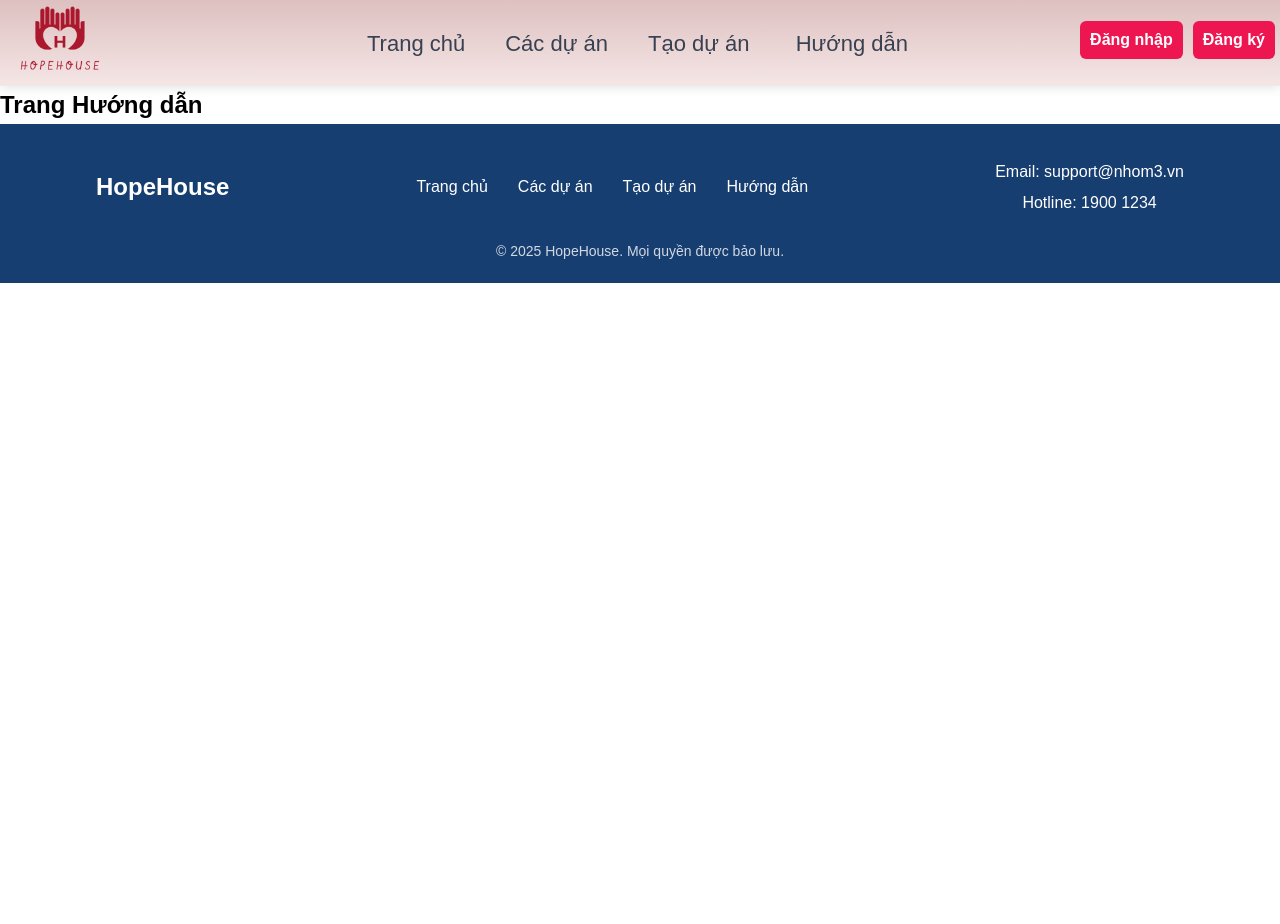
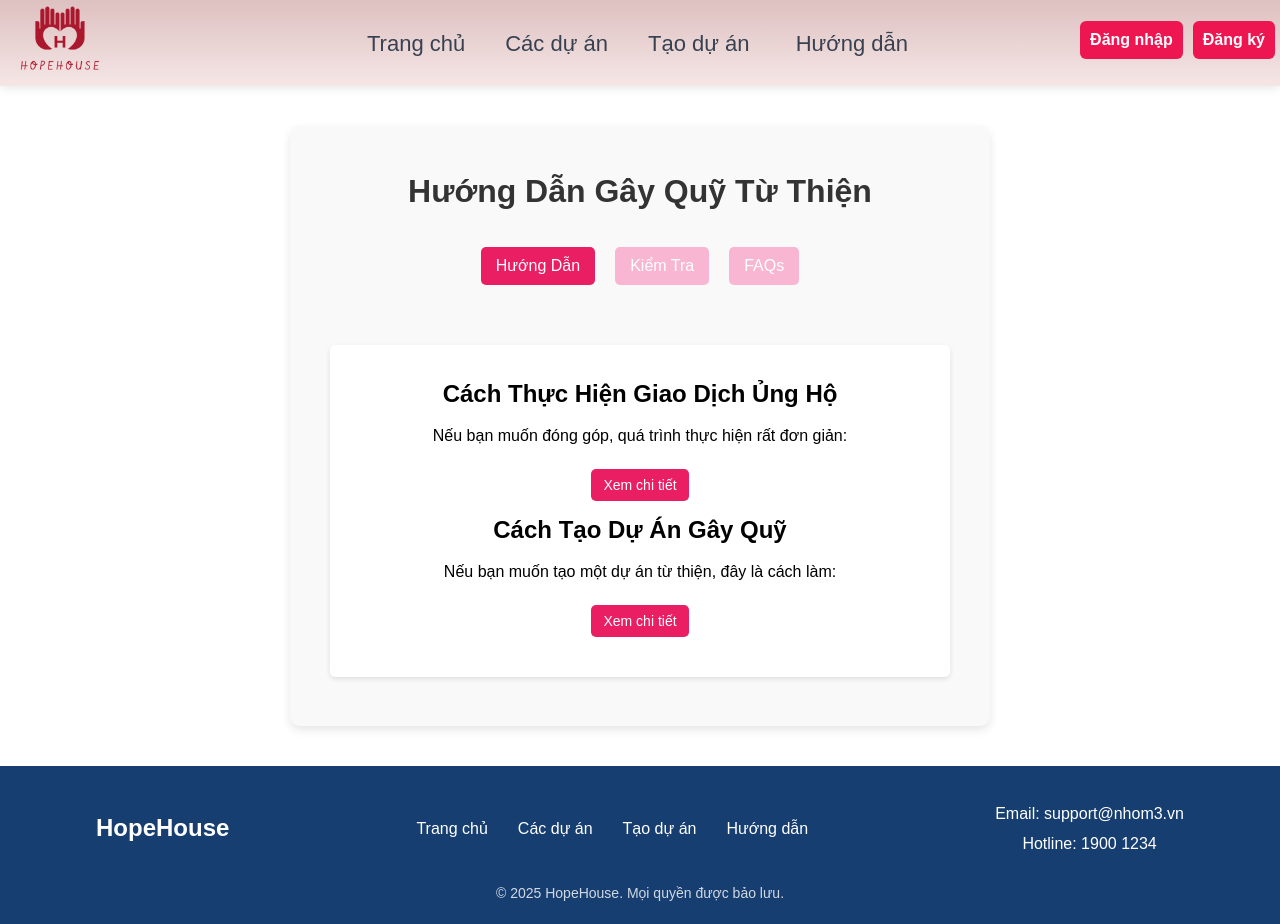
Before and after one commit to HnaKhoa222/WebCharity, a React (Create React App) app in the folder webcharity/: page /guide in a window 1280 px wide. Before the commit the page ends 800 px from the top, so only its background shows below. Built offline with nearby package versions, Linux system fonts and the light colour scheme; no server answers.

Commit message:
add Guidepage

```diff
--- a/webcharity/package.json
+++ b/webcharity/package.json
@@ -11,7 +11,7 @@
     "react": "^19.0.0",
     "react-dom": "^19.0.0",
     "react-router-dom": "^7.4.0",
-    "react-scripts": "5.0.1",
+    "react-scripts": "^5.0.1",
     "web-vitals": "^2.1.4"
   },
   "scripts": {
--- a/webcharity/src/App.js
+++ b/webcharity/src/App.js
@@ -1,11 +1,11 @@
 import React from "react";
 import { BrowserRouter, Routes, Route } from "react-router-dom";
-import { auth } from './firebase';
-import AuthPage from './components/AuthPage/AuthPage';
+import { auth } from "./firebase";
+import AuthPage from "./components/AuthPage/AuthPage";
 import Home from "./pages/Home";
 import Projects from "./pages/Projects";
 import Create from "./pages/Create";
-import Guide from "./pages/Guide";
+import Guide from "./pages/Guide/Guide";
 import Navbar from "./components/Navbar/Navbar";
 import Footer from "./components/Footer/Footer";
 
--- a/webcharity/src/pages/Guide.jsx
+++ /dev/null
@@ -1,3 +0,0 @@
-import React from "react";
-const GuidePage = () => <h2>Trang Hướng dẫn</h2>;
-export default GuidePage;
--- /dev/null
+++ b/webcharity/src/pages/Guide/Guide.css
@@ -0,0 +1,92 @@
+.guide-container {
+  max-width: 700px;
+  min-height: 600px;
+  margin: 40px auto;
+  padding: 40px;
+  border-radius: 10px;
+  background: #f9f9f9;
+  box-shadow: 0px 4px 10px rgba(0, 0, 0, 0.1);
+  text-align: center;
+}
+
+h1 {
+  color: #333;
+}
+
+.tab-buttons {
+  display: flex;
+  justify-content: center;
+  margin: 30px 0;
+}
+
+.tab-buttons button {
+  /* Các nút trong tab-buttons */
+  padding: 10px 15px;
+  margin: 0 10px;
+  border: none;
+  background-color: #f8b6d2; /* Màu hồng nhạt */
+  color: white;
+  border-radius: 5px;
+  transition: 0.3s;
+  cursor: pointer;
+  font-size: 16px;
+}
+
+.tab-buttons button.active {
+  background-color: #e91e63; /* Màu hồng đậm */
+}
+
+.tab-buttons button:hover {
+  background-color: #d81b60;
+}
+
+.tab-content .tab > * {
+  margin-bottom: 10px; /* Tạo khoảng cách giữa các item trong block tab content */
+}
+
+.tab-content .tab {
+  display: none;
+
+  background: white;
+  padding: 30px;
+  border-radius: 5px;
+  box-shadow: 0px 2px 5px rgba(0, 0, 0, 0.1);
+
+  margin-top: 60px; /* Tạo khoảng cách trên với block tab-buttons */
+}
+
+.tab-content .tab.active {
+  display: block;
+}
+
+/* Nội dung khi nhấn nút xem chi tiết */
+.detail-content {
+  display: none;
+  margin-top: 10px;
+  padding: 10px;
+  background-color: #fff3f8;
+  border-radius: 5px;
+  box-shadow: 0px 2px 5px rgba(0, 0, 0, 0.1);
+  text-align: left;
+}
+
+.detail-content.show {
+  display: block;
+}
+
+.toggle-btn {
+  /* Nút xem chi tiết */
+  margin-top: 10px;
+  padding: 8px 12px;
+  background-color: #e91e63;
+  color: white;
+  border: none;
+  border-radius: 5px;
+  cursor: pointer;
+  font-size: 14px;
+  transition: 0.3s;
+}
+
+.toggle-btn:hover {
+  background-color: #c2185b;
+}
--- /dev/null
+++ b/webcharity/src/pages/Guide/Guide.jsx
@@ -0,0 +1,129 @@
+import React, { useEffect } from "react";
+import "./Guide.css";
+
+const Guide = () => {
+  useEffect(() => {
+    const buttons = document.querySelectorAll(".tab-buttons button");
+    const tabs =
+      document.querySelectorAll(
+        ".tab"
+      ); /* Chứa nội dung của các nút có class .tab*/
+
+    function changeTab(event) {
+      const target = event.target.getAttribute("data-target");
+
+      buttons.forEach((btn) => btn.classList.remove("active"));
+      event.target.classList.add("active");
+
+      tabs.forEach((tab) => tab.classList.remove("active"));
+      document.getElementById(target).classList.add("active");
+    }
+
+    /*Thêm sự kiện click cho các nút*/
+    buttons.forEach((btn) => btn.addEventListener("click", changeTab));
+
+    /*Tự động kích hoạt tab đầu tiên khi tải trang*/
+    document.querySelector(".tab-buttons button").click();
+
+    return () => {
+      buttons.forEach((btn) => btn.removeEventListener("click", changeTab));
+    };
+  }, []);
+
+  const toggleDetail = (id) => {
+    document.getElementById(id).classList.toggle("show");
+  };
+
+  return (
+    <div className="guide-container">
+      <h1>Hướng Dẫn Gây Quỹ Từ Thiện</h1>
+
+      <div className="tab-buttons">
+        <button data-target="instructions">Hướng Dẫn</button>
+        <button data-target="verification">Kiểm Tra</button>
+        <button data-target="faqs">FAQs</button>
+      </div>
+
+      <div className="tab-content">
+        {/* Hướng Dẫn */}
+        <div id="instructions" className="tab">
+          <h2>Cách Thực Hiện Giao Dịch Ủng Hộ</h2>
+          <p>Nếu bạn muốn đóng góp, quá trình thực hiện rất đơn giản:</p>
+          <button
+            className="toggle-btn"
+            onClick={() => toggleDetail("donate-detail")}
+          >
+            Xem chi tiết
+          </button>
+          <div id="donate-detail" className="detail-content">
+            <p>1. Chọn chiến dịch mà bạn muốn đóng góp.</p>
+            <p>2. Nhập số tiền và thông tin cần thiết.</p>
+            <p>3. Xác nhận giao dịch và hoàn tất thanh toán.</p>
+          </div>
+
+          <h2>Cách Tạo Dự Án Gây Quỹ</h2>
+          <p>Nếu bạn muốn tạo một dự án từ thiện, đây là cách làm:</p>
+          <button
+            className="toggle-btn"
+            onClick={() => toggleDetail("project-detail")}
+          >
+            Xem chi tiết
+          </button>
+          <div id="project-detail" className="detail-content">
+            <p>1. Đăng ký tài khoản tổ chức trên hệ thống.</p>
+            <p>2. Tạo chiến dịch gây quỹ với thông tin đầy đủ.</p>
+            <p>3. Chia sẻ chiến dịch để nhận được sự ủng hộ.</p>
+          </div>
+        </div>
+
+        {/* Kiểm Tra */}
+        <div id="verification" className="tab">
+          <h2>Kiểm Tra Giao Dịch</h2>
+          <p>Nhập mã giao dịch để kiểm tra trạng thái đóng góp của bạn.</p>
+          <input type="text" placeholder="Nhập mã giao dịch..." />
+          <button>Kiểm Tra</button>
+        </div>
+
+        {/* FAQs */}
+        <div id="faqs" className="tab">
+          <h2>Câu Hỏi Thường Gặp</h2>
+          <p>
+            <strong>1. Tôi có thể quyên góp bao nhiêu?</strong>
+          </p>
+          <p>Bạn có thể quyên góp bất kỳ số tiền nào tùy theo khả năng.</p>
+
+          <p>
+            <strong>2. Tôi có thể kiểm tra giao dịch ở đâu?</strong>
+          </p>
+          <p>Nhập mã giao dịch vào tab "Kiểm Tra" để xem chi tiết.</p>
+
+          <p>
+            <strong>
+              3. Tôi có thể rút tiền từ chiến dịch gây quỹ khi nào?
+            </strong>
+          </p>
+          <p>Tiền quyên góp sẽ được giải ngân sau khi chiến dịch kết thúc.</p>
+
+          <p>
+            <strong>4. Tôi có thể hủy giao dịch sau khi hoàn tất không?</strong>
+          </p>
+          <p>
+            Giao dịch đã hoàn tất không thể hủy, vui lòng kiểm tra kỹ trước khi
+            xác nhận.
+          </p>
+
+          <p>
+            <strong>
+              5. Làm sao để tôi biết tiền của tôi đến đúng người nhận?
+            </strong>
+          </p>
+          <p>
+            Chúng tôi cung cấp báo cáo minh bạch về từng chiến dịch gây quỹ.
+          </p>
+        </div>
+      </div>
+    </div>
+  );
+};
+
+export default Guide;
```
Also changed, not shown: 1 other file (tests, documents, lock files or other folders).
